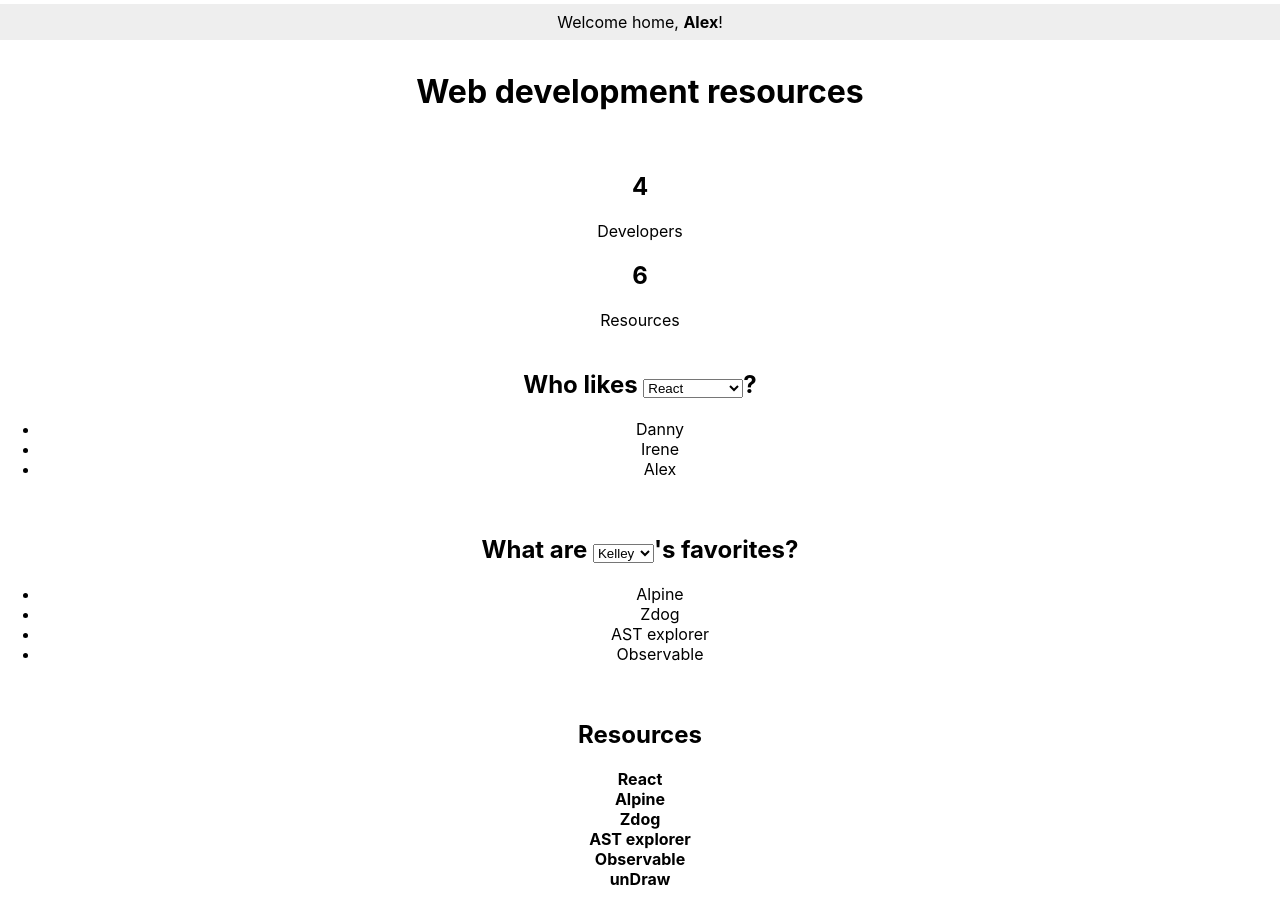
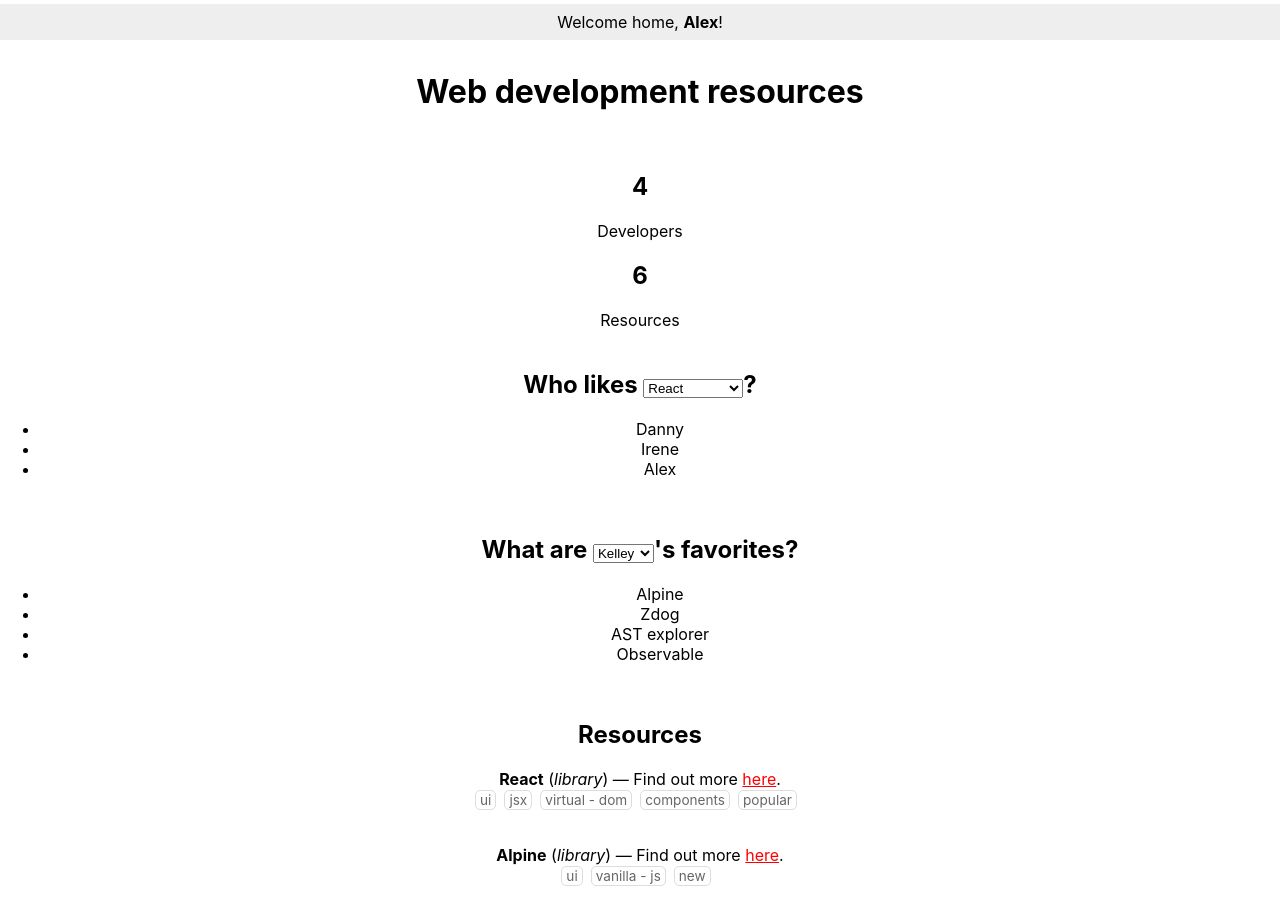
Before and after one commit to team-cake/developer-resources-explorer, a React (Create React App) app: page / in a window 1280 px wide. Shown: the top 922 px of the page. Before the commit the page ends 889 px from the top, so only its background shows below. Built offline with nearby package versions, Linux system fonts and the light colour scheme.

Commit message:
Added link and tags for ResourcesSection. Also added ResourcesSection.css

```diff
--- a/src/App.js
+++ b/src/App.js
@@ -4,7 +4,7 @@
 import { selectDevelopersWithFavorite } from './store/developers/selectors'
 import { devFavResources, selectLoggedinUser } from './store/selectors'
 import { useSelector } from 'react-redux'
-import ResourcesSection from './components/ResourcesSection'
+import ResourcesSection from './components/ResourcesSection/ResourcesSection'
 
 const selectDevelopers = (reduxState) => {
 	return reduxState.developers
--- /dev/null
+++ b/src/components/ResourcesSection/ResourcesSection.css
@@ -0,0 +1,30 @@
+.ResourcesSection .resource {
+	margin-bottom: 1rem;
+}
+
+.ResourcesSection .resource .title {
+	margin-bottom: 0.5rem;
+}
+
+.ResourcesSection .tag {
+	margin-right: 0.5rem;
+	padding: 1px 4px;
+	border-radius: 5px;
+	font-size: 0.85em;
+	border: 1px solid #ddd;
+	color: #666;
+}
+
+a:link {
+	color: red;
+}
+
+/* visited link */
+a:visited {
+	color: green;
+}
+
+/* mouse over link */
+a:hover {
+	color: blue;
+}
--- a/src/components/ResourcesSection.js
+++ b/src/components/ResourcesSection/ResourcesSection.js
@@ -1,6 +1,8 @@
 import React from 'react'
 import { useSelector } from 'react-redux'
-import { selectResources } from '../store/resources/selectors'
+import { selectResources } from '../../store/resources/selectors'
+
+import './ResourcesSection.css'
 
 export default function ResourcesSection() {
 	const resources = useSelector(selectResources)
@@ -12,8 +14,19 @@
 					return (
 						<div className='resource' key={resource.id}>
 							<div classname='title'>
-								<strong>{resource.name}</strong>
+								<strong>{resource.name}</strong> (<em>{resource.type}</em>)
+								&mdash; Find out more <a href={resource.url}>here</a>.
 							</div>
+							<div className='meta'>
+								{resource.tags.map((tag, i) => {
+									return (
+										<span key={i} className='tag'>
+											{tag}
+										</span>
+									)
+								})}
+							</div>
+							<br />
 						</div>
 					)
 				})}
```
